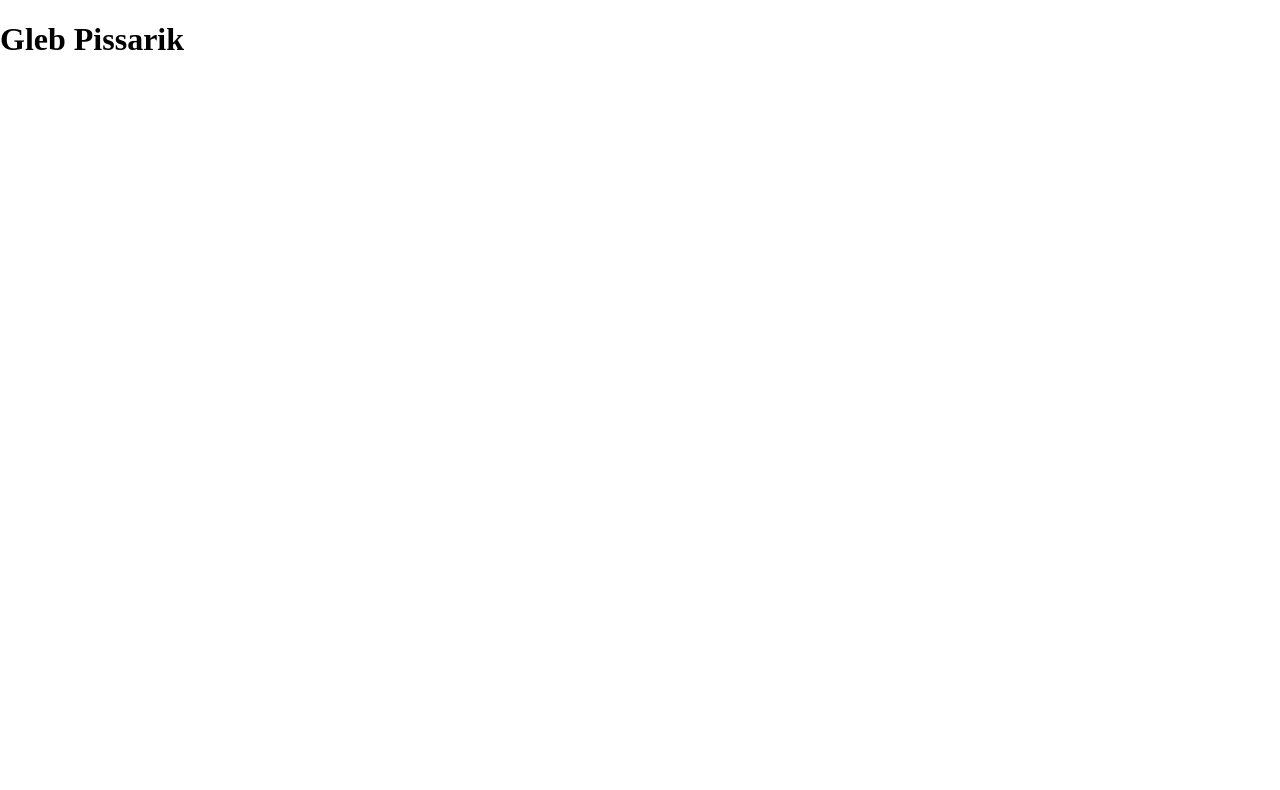
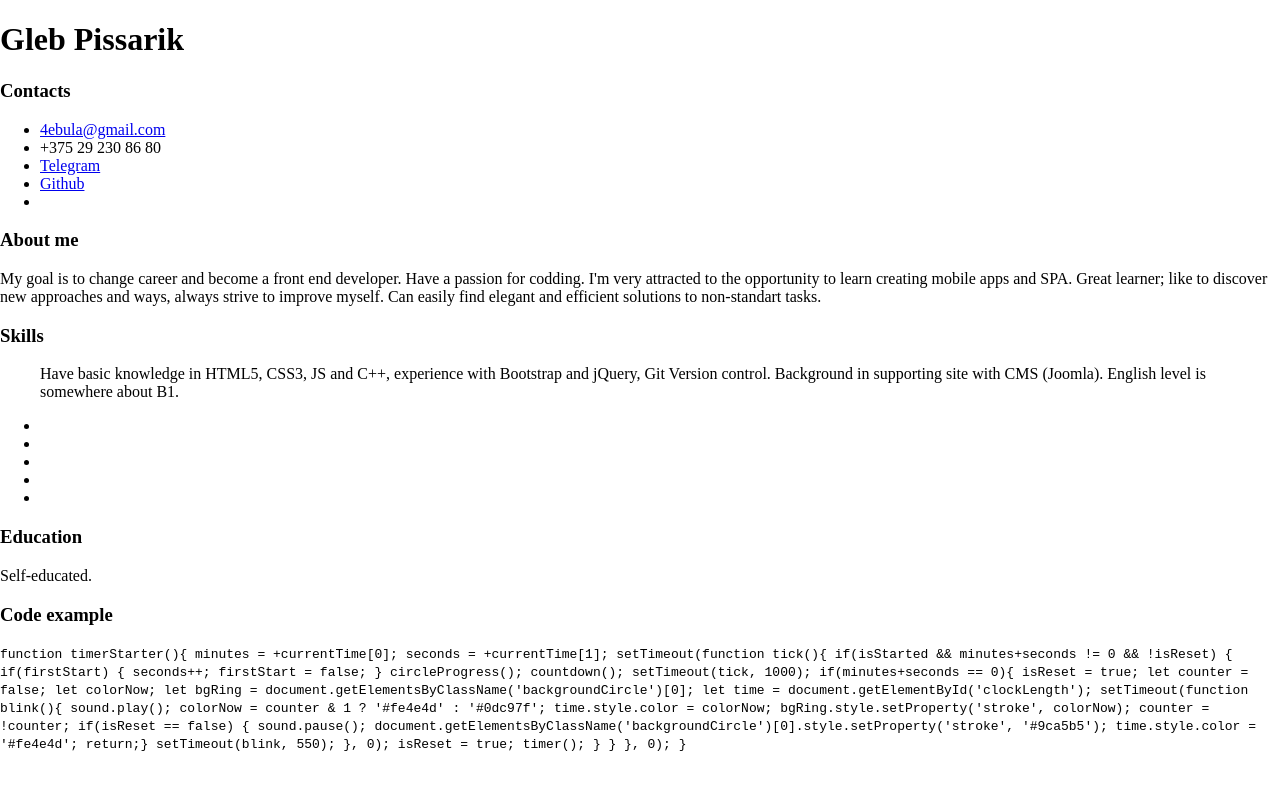
Before and after one commit to 4ebula/rsschool-cv, a plain HTML site: page index.html in a window 1280 px wide. Drawn offline with Linux system fonts and the light colour scheme.

Commit message:
feat: add new informmation to index.html

```diff
--- a/index.html
+++ b/index.html
@@ -10,6 +10,87 @@
 <body>
   <div class="container">
     <main><h1>Gleb Pissarik</h1></main>
+    <div>
+      <h3>Contacts</h3>
+      <ul>
+        <li><a href="mailto:4ebula@gmail.com">4ebula@gmail.com</a></li>
+        <li>+375 29 230 86 80</li>
+        <li><a href="https://t.me/Chebula" target="_blank">Telegram</a></li>
+        <li><a href="https://github.com/4ebula" target="_blank">Github</a></li>
+        <li></li>
+      </ul>
+    </div>
+    <div>
+      <h3>About me</h3>
+      <p>My goal is to change career and become a front end developer. Have a passion for codding.
+        I'm very attracted to the opportunity to learn creating mobile apps and SPA.
+        Great learner; like to discover new approaches and ways, always strive to improve myself. Can easily find elegant and efficient solutions to non-standart tasks.
+        </p>
+    </div>
+    <div>
+      <h3>Skills</h3>
+      <ul>
+        <p>
+          Have basic knowledge in HTML5, CSS3, JS and C++, experience with Bootstrap and jQuery, Git Version control.
+          Background in supporting site with CMS (Joomla).
+          English level is somewhere about B1.
+        </p>
+        <li></li>
+        <li></li>
+        <li></li>
+        <li></li>
+        <li></li>
+      </ul>
+    </div>
+    <div>
+      <h3>Education </h3>
+      <p>Self-educated.</p>
+    </div>
+    <div>
+      <h3>Code example</h3>
+
+<code>
+  function timerStarter(){
+    minutes = +currentTime[0];
+    seconds = +currentTime[1];
+   setTimeout(function tick(){
+      if(isStarted && minutes+seconds != 0 && !isReset) {
+        if(firstStart) {
+          seconds++;
+          firstStart = false;
+        }
+        circleProgress();
+        countdown();
+        setTimeout(tick, 1000);
+        if(minutes+seconds == 0){
+          isReset = true;
+          let counter = false;
+          let colorNow;
+          let bgRing = document.getElementsByClassName('backgroundCircle')[0];
+          let time = document.getElementById('clockLength');
+          setTimeout(function blink(){
+            sound.play();
+            colorNow = counter & 1 ? '#fe4e4d' : '#0dc97f';
+            time.style.color = colorNow;
+            bgRing.style.setProperty('stroke', colorNow);
+            counter = !counter;
+            if(isReset == false) {
+              sound.pause();
+              document.getElementsByClassName('backgroundCircle')[0].style.setProperty('stroke', '#9ca5b5');
+              time.style.color = '#fe4e4d';
+              return;}
+            setTimeout(blink, 550);
+          }, 0);
+          isReset = true;
+
+          timer();
+        }
+      }
+    }, 0);
+  }
+  </code>
+    </div>
+
     <footer></footer>
   </div>
 
```
